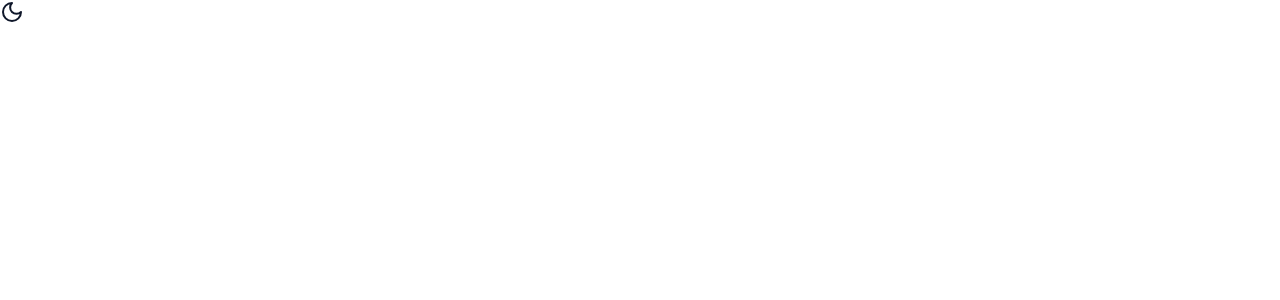
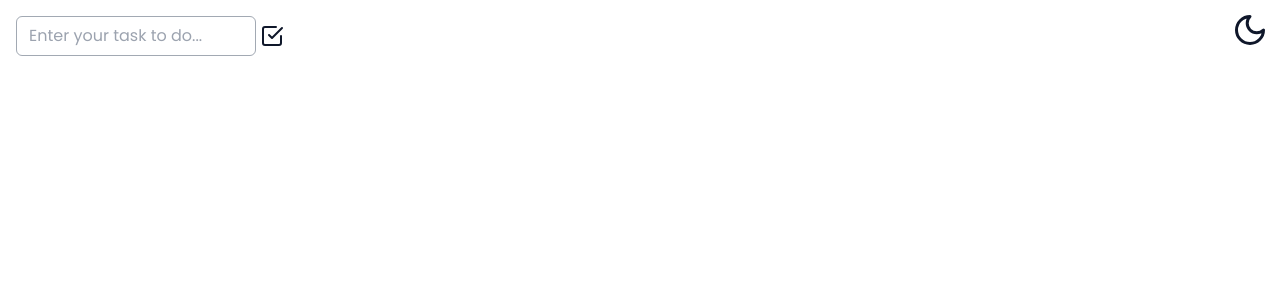
Before and after one commit to Humildeficador/to-do-project, a React (Vite) app: page / in a window 1280 px wide. Shown: the top 300 px of the page. Built offline with nearby package versions, Linux system fonts and the light colour scheme.

Commit message:
new features

```diff
--- a/index.html
+++ b/index.html
@@ -5,10 +5,10 @@
   <meta charset="UTF-8" />
   <link rel="icon" type="image/svg+xml" href="/vite.svg" />
   <meta name="viewport" content="width=device-width, initial-scale=1.0" />
-  <title>Vite + React + TS</title>
+  <title>To Do Task Manager</title>
 </head>
 
-<body class="bg-white text-slate-900 dark:bg-slate-800 dark:text-slate-400">
+<body class="bg-white text-slate-900 dark:bg-slate-800 dark:text-slate-400 relative h-screen w-screen">
   <div id="root"></div>
   <script type="module" src="/src/main.tsx"></script>
 </body>
--- a/package.json
+++ b/package.json
@@ -12,11 +12,13 @@
   "dependencies": {
     "lucide-react": "^0.372.0",
     "react": "^18.2.0",
-    "react-dom": "^18.2.0"
+    "react-dom": "^18.2.0",
+    "uuid": "^9.0.1"
   },
   "devDependencies": {
     "@types/react": "^18.2.66",
     "@types/react-dom": "^18.2.22",
+    "@types/uuid": "^9.0.8",
     "@typescript-eslint/eslint-plugin": "^7.2.0",
     "@typescript-eslint/parser": "^7.2.0",
     "@vitejs/plugin-react": "^4.2.1",
--- a/src/App.tsx
+++ b/src/App.tsx
@@ -1,9 +1,7 @@
-import { DarkModeButton } from "./components/DarkModeButton/DarkModeButton";
-
+import { Task } from "./components/Task/Task";
+import { v4 as uuid } from 'uuid';
 export function App() {
   return (
-    <h1>
-      <DarkModeButton />
-    </h1>
+    <Task key={uuid()} />
   )
 }
--- /dev/null
+++ b/src/components/AlertWrapper/AlertWrapper.tsx
@@ -0,0 +1,21 @@
+import { ComponentProps } from "react"
+
+interface AlertWrapperProps extends ComponentProps<'div'> {
+    AlertWarning: boolean
+}
+
+export function AlertWrapper({ children, AlertWarning = false }: AlertWrapperProps) {
+
+    return (
+        <div className={`
+                absolute top-0 left-1/2
+                -translate-x-1/2
+                border-[1px]
+                rounded-md
+                ${AlertWarning ? 'border-red-400' : 'border-green-400'}
+            `}
+        >
+            <span>{children}</span>
+        </div>
+    )
+}
--- a/src/components/DarkModeButton/DarkModeButton.tsx
+++ /dev/null
@@ -1,34 +0,0 @@
-import { Moon, Sun } from "lucide-react"
-import { useEffect, useState } from "react"
-
-export function DarkModeButton() {
-    const [darkMode, setDarkMode] = useState(false)
-
-    useEffect(() => {
-        const savedMode = localStorage.getItem("theme");
-
-        if (!savedMode) {
-            const systemPrefersColorScheme = window.matchMedia(
-                "(prefers-color-scheme: dark)"
-            ).matches;
-            setDarkMode(systemPrefersColorScheme);
-            localStorage.setItem("theme", systemPrefersColorScheme ? "dark" : "light")
-            console.log('asdasda')
-        } else {
-            setDarkMode(savedMode === "dark")
-        }
-
-        document.documentElement.classList.toggle("dark", darkMode)
-    }, [darkMode])
-
-    const changeTheme = () => {
-        setDarkMode(!darkMode)
-        localStorage.setItem("theme", darkMode ? "dark" : "light")
-    }
-
-    return (
-        <button onClick={changeTheme}>
-            {darkMode ? <Sun /> : <Moon />}
-        </button>
-    )
-}
--- /dev/null
+++ b/src/components/Task/DarkModeButton/DarkModeButton.tsx
@@ -0,0 +1,28 @@
+import { Moon, Sun } from 'lucide-react';
+import { ComponentProps, useEffect, useState } from 'react';
+
+interface DarkModeButtonProps extends ComponentProps<'button'> {
+
+}
+
+export function DarkModeButton(props: DarkModeButtonProps) {
+    const localStorageTheme = localStorage.getItem('theme');
+    const isDarkPreferred = window.matchMedia('(prefers-color-scheme: dark)').matches;
+    const initialState = localStorageTheme ? localStorageTheme === 'dark' : isDarkPreferred;
+    const [isDarkModeOn, setIsDarkModeOn] = useState(initialState);
+
+    useEffect(() => {
+        document.documentElement.classList.toggle('dark', isDarkModeOn);
+    }, [isDarkModeOn]);
+
+    const changeTheme = () => {
+        localStorage.setItem('theme', !isDarkModeOn ? 'dark' : 'light');
+        setIsDarkModeOn((prevState) => !prevState);
+    };
+
+    return (
+        <button onClick={changeTheme} className='flex justify-center items-center absolute top-0 right-0 m-3 size-9' {...props}>
+            {isDarkModeOn ? <Sun className='size-full'/> : <Moon className='size-full'/>}
+        </button>
+    );
+}
--- /dev/null
+++ b/src/components/Task/InsertNewTask/InsertNewTask.tsx
@@ -0,0 +1,36 @@
+import { ChangeEvent, KeyboardEvent } from "react"
+import { SquareCheckBig } from 'lucide-react'
+
+interface InsertNewTaskProps {
+  callback: () => void;
+  text: string;
+  changeContent: (event: ChangeEvent<HTMLInputElement>) => void;
+  placeholder?: string;
+}
+
+export function InsertNewTask({ callback, changeContent, text, placeholder = "Enter your task to do..." }: InsertNewTaskProps) {
+  const handleKeyDown = (event: KeyboardEvent<HTMLInputElement>) => {
+    if (event.key === 'Enter') {
+      callback();
+    }
+  };
+
+  return (
+    <div className="flex gap-1 h-10">
+      <div className="border-[1px] border-slate-600/50 rounded-md w-60 h-full content-center">
+        <input
+          type="text"
+          className="bg-transparent outline-none pl-3 w-full"
+          autoComplete="off"
+          value={text}
+          placeholder={placeholder}
+          onKeyDown={handleKeyDown}
+          onChange={changeContent}
+        />
+      </div>
+      <button className="h-full content-center" aria-label="Adicionar item" onClick={callback} >
+        <SquareCheckBig />
+      </button>
+    </div>
+  );
+}
--- /dev/null
+++ b/src/components/Task/Task.tsx
@@ -0,0 +1,78 @@
+import { TrashIcon } from 'lucide-react';
+import { ChangeEvent, useState } from "react";
+import { v4 as uuid } from 'uuid';
+import { AlertWrapper } from '../AlertWrapper/AlertWrapper';
+import { InsertNewTask } from "./InsertNewTask/InsertNewTask";
+import { TaskToDo } from "./TaskToDo/TaskToDo";
+
+interface TaskProps {
+    id: string,
+    content: string
+}
+
+interface WrapperProps {
+    showAlert: boolean
+    AlertWarning: boolean
+    AlertMessage: string
+}
+
+interface handleAlertProps {
+    AlertMessage: string
+    AlertWarning?: boolean
+}
+
+export function Task() {
+    const [taskValue, setTaskValue] = useState('')
+    const [taskList, setTaskList] = useState<TaskProps[]>([])
+    const [alert, setAlert] = useState<WrapperProps>({
+        AlertMessage: '',
+        AlertWarning: false,
+        showAlert: false
+    })
+
+    const handleAlert = ({ AlertMessage, AlertWarning = false }: handleAlertProps) => {
+        setAlert(() => ({ AlertMessage: AlertMessage, AlertWarning: AlertWarning, showAlert: true }))
+        setTimeout(() => {
+            setAlert(() => ({ AlertMessage: '', AlertWarning: false, showAlert: false }))
+        }, 2500)
+    }
+
+    const handleTaskValue = ({ target: { value } }: ChangeEvent<HTMLInputElement>) => {
+        setTaskValue(value)
+    }
+
+    const handleAddNewTask = () => {
+        try {
+            if (taskValue.trim() !== '') {
+                setTaskList((prevState) => [...prevState, { id: uuid(), content: taskValue.trim() }])
+                handleAlert({ AlertMessage: 'Nova tarefa adicionada com sucesso' })
+                setTaskValue('')
+            } else {
+                throw new Error(`Cannot assing empty value to task`)
+            }
+        } catch (error) {
+            console.error(error)
+            handleAlert({ AlertMessage: `${error}`, AlertWarning: true })
+        }
+    }
+
+    const handleDeleteTask = (id: string) => {
+        setTaskList(prevState => (
+            prevState.filter(task => task.id !== id)
+        ))
+    }
+
+    return (
+        <div className="flex flex-col gap-2 p-4">
+            {alert.showAlert && <AlertWrapper AlertWarning={alert.AlertWarning}>{alert.AlertMessage}</AlertWrapper>}
+            <InsertNewTask callback={handleAddNewTask}
+                changeContent={handleTaskValue} text={taskValue} />
+            {taskList.map(({ id, content }) => (
+                <div className="flex gap-5 items-baseline">
+                    <TaskToDo key={id}>{content}</TaskToDo>
+                    <button onClick={() => { handleDeleteTask(id) }}><TrashIcon className="size-4" /></button>
+                </div>
+            ))}
+        </div>
+    )
+}
--- a/src/index.css
+++ b/src/index.css
@@ -1,3 +1,30 @@
+@import url('https://fonts.googleapis.com/css2?family=Poppins:ital,wght@0,100;0,200;0,300;0,400;0,500;0,600;0,700;0,800;0,900;1,100;1,200;1,300;1,400;1,500;1,600;1,700;1,800;1,900&display=swap');
+
 @tailwind base;
 @tailwind components;
 @tailwind utilities;
+
+.custom-checkbox {
+    position: relative;
+    appearance: none;
+    border: 1px solid;
+    padding: 1px;
+}
+
+.custom-checkbox::after {
+    content: '';
+    position: absolute;
+    width: 100%;
+    height: 100%;
+    left: 0;
+    top: 0;
+    background-repeat: no-repeat;
+    background-position: center;
+    background-size: contain;
+}
+
+@layer base {
+    html {
+      font-family: "Poppins", system-ui, sans-serif;
+    }
+  }
--- a/src/main.tsx
+++ b/src/main.tsx
@@ -1,10 +1,12 @@
 import React from 'react'
 import ReactDOM from 'react-dom/client'
 import { App } from './App.tsx'
+import { DarkModeButton } from './components/Task/DarkModeButton/DarkModeButton.tsx'
 import './index.css'
 
 ReactDOM.createRoot(document.getElementById('root')!).render(
   <React.StrictMode>
+    <DarkModeButton />
     <App />
   </React.StrictMode>,
 )
--- a/tailwind.config.js
+++ b/tailwind.config.js
@@ -4,9 +4,13 @@ export default {
     "./index.html",
     "./src/**/*.{js,ts,jsx,tsx}",
   ],
-  darkMode: 'selector',
+  darkMode: ['selector',],
   theme: {
-    extend: {},
-  },
-  plugins: [],
+    extend: {
+      fontFamily: {
+        'poppins': ["Poppins", 'sans-serif']
+      }
+    },
+},
+plugins: [],
 }
```
Also changed, not shown: src/components/Task/TaskToDo/TaskToDo.tsx (added, +36 -0 lines), public/check.svg (added), 1 other file (tests, documents, lock files or other folders).
